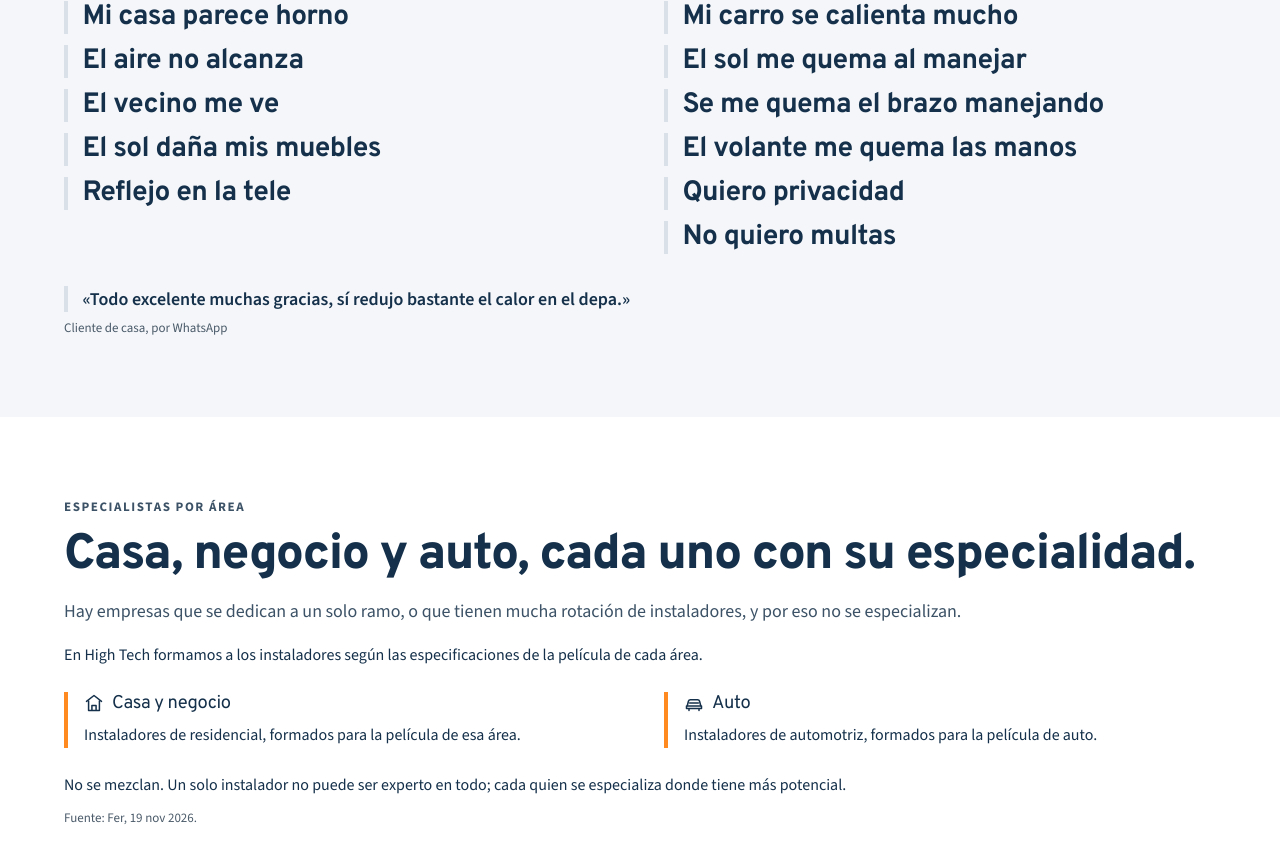
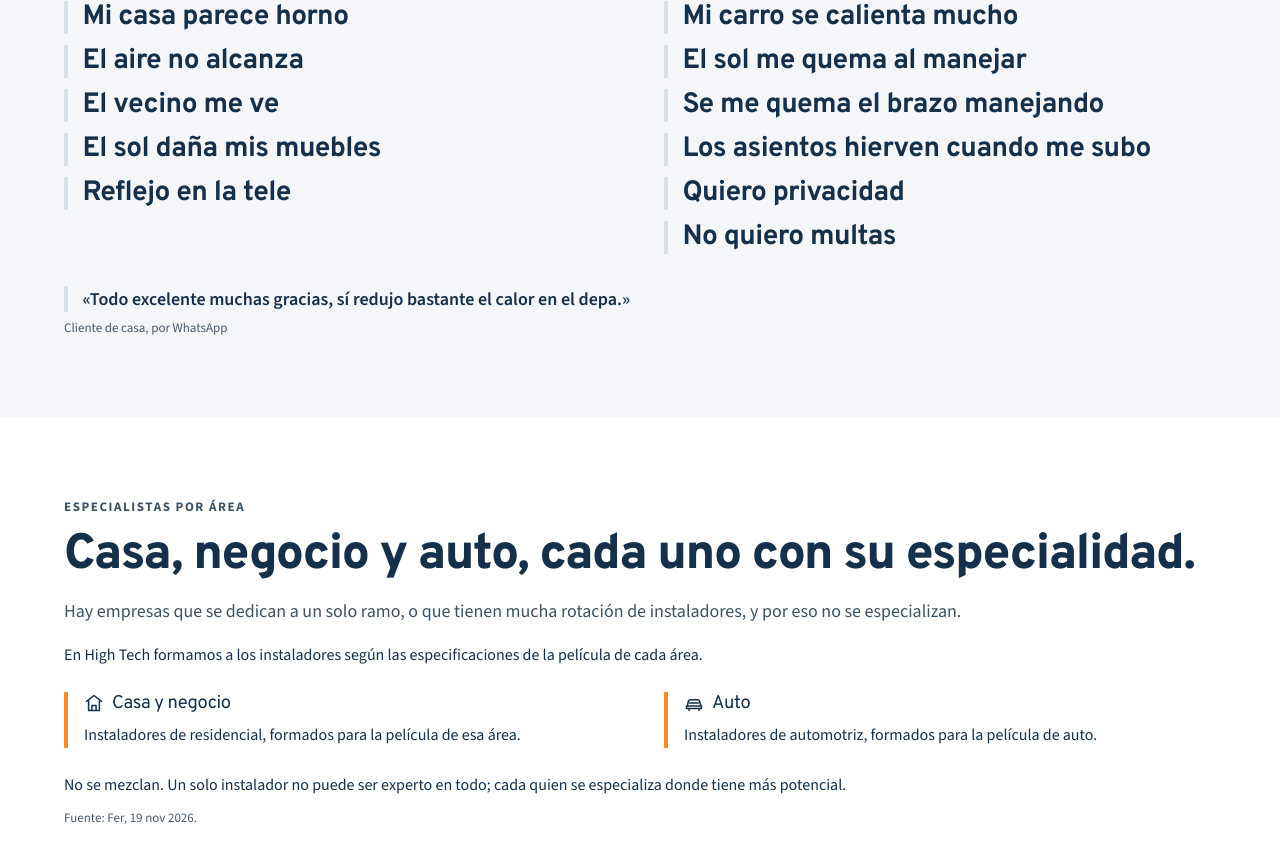
Before and after one commit to juanchalita00/hightech-web2, a Next.js app: page /boceto/portada in a window 1280 px wide. Shown: the part 880-1741 px from the top of the page. Built offline with nearby package versions, Linux system fonts and the light colour scheme; no server answers.

Commit message:
Boceto: «Los asientos hierven cuando me subo» en la columna de auto
En «¿Te pasa esto?» se sustituye «El volante me quema las manos» por «Los asientos hierven cuando me subo». El resto de la sección no se toca.

```diff
--- a/src/app/boceto/portada/page.tsx
+++ b/src/app/boceto/portada/page.tsx
@@ -79,7 +79,7 @@ export default function BocetoPortadaPage() {
                 <li>Mi carro se calienta mucho</li>
                 <li>El sol me quema al manejar</li>
                 <li>Se me quema el brazo manejando</li>
-                <li>El volante me quema las manos</li>
+                <li>Los asientos hierven cuando me subo</li>
                 <li>Quiero privacidad</li>
                 <li>No quiero multas</li>
               </ul>
```
